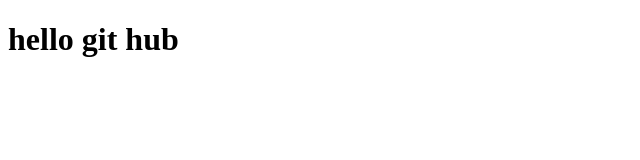
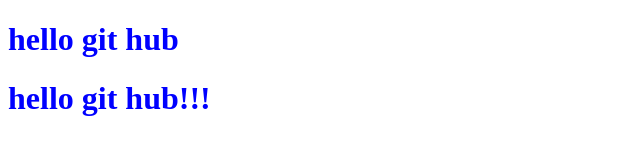
Before and after one commit to B11256022/--, a plain HTML site: page index.html in a window 1280 px wide. Shown: the whole page, without its empty margins (0-640 px from the left). Drawn offline with Linux system fonts and the light colour scheme.

Commit message:
第二次提交

```diff
--- a/index.html
+++ b/index.html
@@ -4,8 +4,14 @@
     <meta charset="UTF-8">
     <meta name="viewport" content="width=>, initial-scale=1.0">
     <title>Document</title>
+    <style>
+        h1{
+            color:blue;
+        }
+    </style>
 </head>
 <body>
     <h1>hello git hub</h1>
+    <h1>hello git hub!!!</h1>
 </body>
 </html>
```
